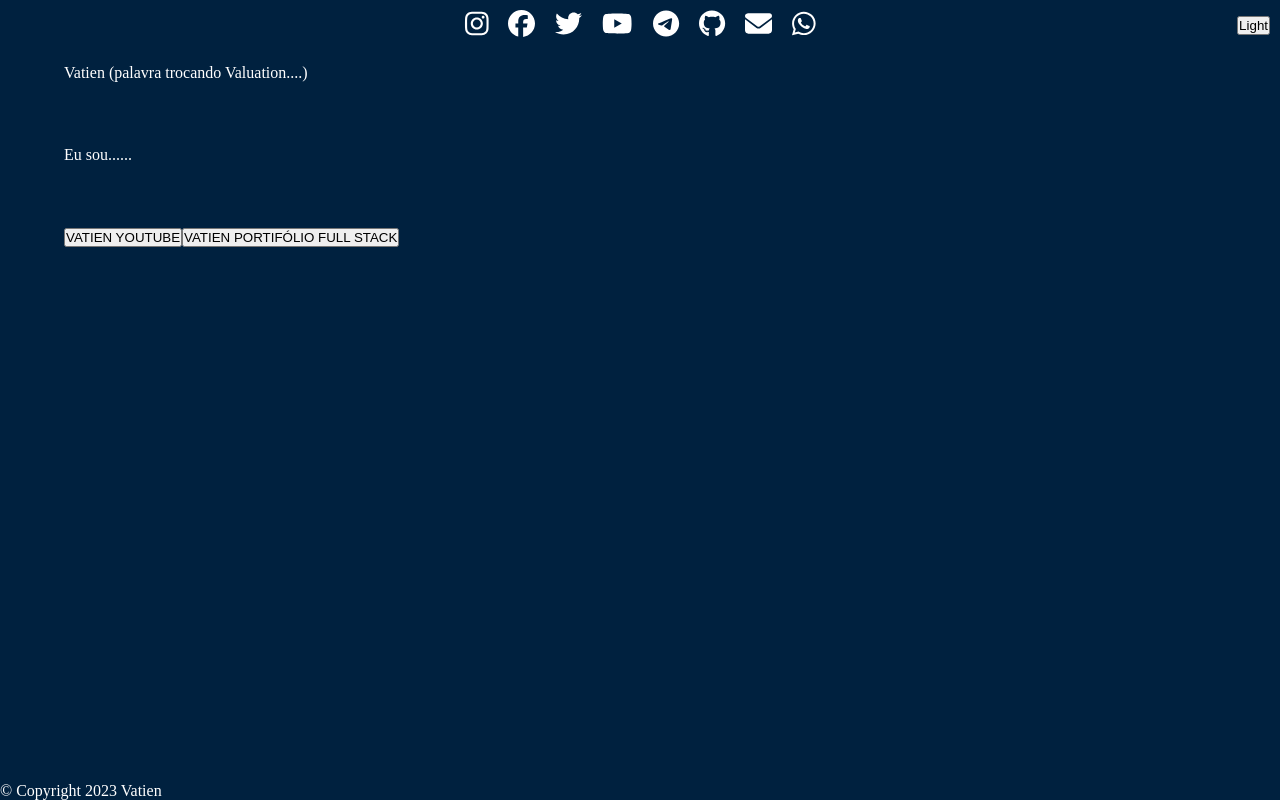
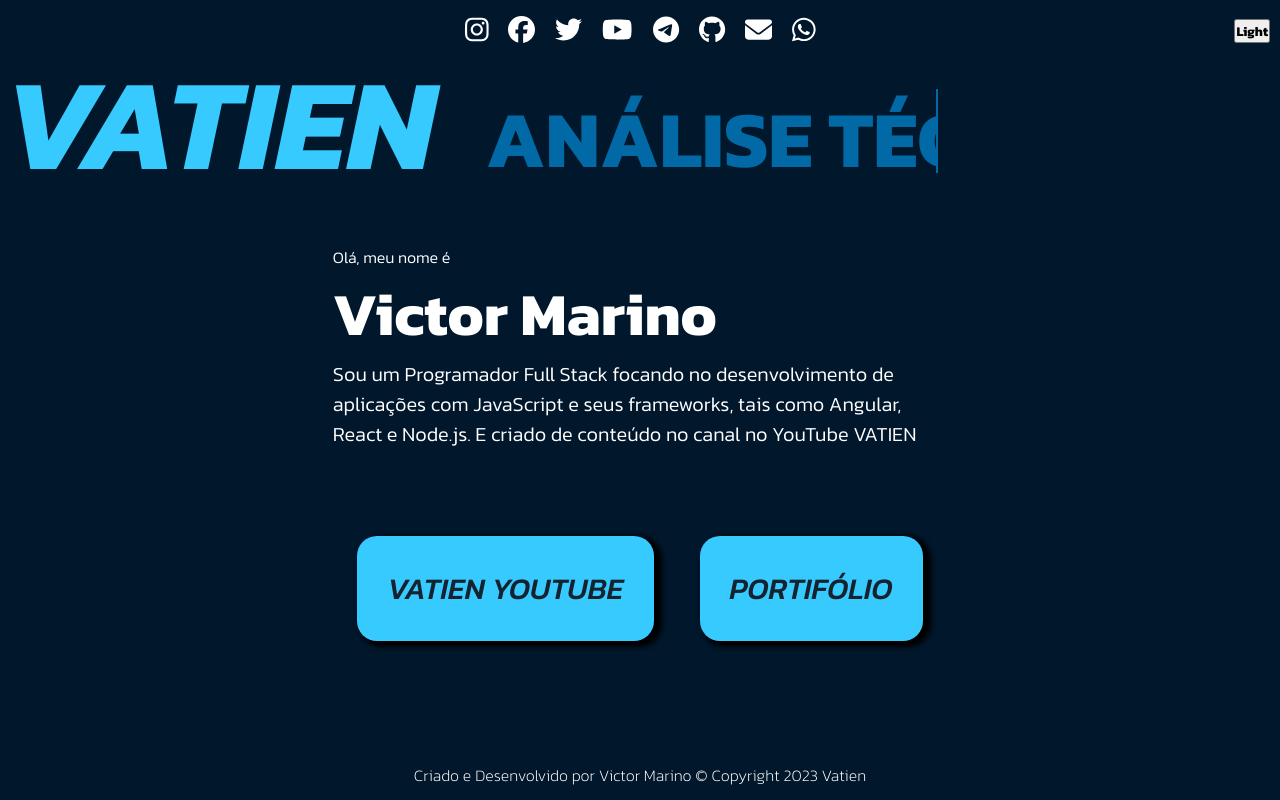
Before and after one commit to vfmarino/portifolioV01, an Angular app: page / in a window 1280 px wide. Built offline with nearby package versions, Linux system fonts and the light colour scheme.

Commit message:
7° Commit - Created Animated Painel

```diff
--- a/src/app/footer/footer.component.css
+++ b/src/app/footer/footer.component.css
@@ -2,4 +2,9 @@
   position: fixed;
   bottom: 0;
   width: 100%;
+  font-weight: 200;
+  display: flex;
+  align-items: center;
+  justify-content: center;
+  margin-bottom: 1%;
 }
--- a/src/app/footer/footer.component.html
+++ b/src/app/footer/footer.component.html
@@ -1 +1,4 @@
-<div class="container">&copy; Copyright 2023 Vatien</div>
+<div class="container">
+  Criado e Desenvolvido por Victor Marino
+  &copy;  Copyright 2023 Vatien
+</div>
--- a/src/app/home/home.component.css
+++ b/src/app/home/home.component.css
@@ -1,13 +1,107 @@
 .container{
-  margin-top: 5%;
+
 }
 
 .cssWordEfect{
+  display:flex;
+  align-items: center;
+  justify-content: center;
+  margin: 2%;
+}
+.cssWordEfect1{
+  display:flex;
+  align-items: center;
+  justify-content: center;
+  margin: 2%;
+}
+.buttons{
+  display:flex;
+  align-items: center;
+  justify-content: center;
   margin: 5%;
 }
-.cssWordEfect1{
-  margin: 5%;
+
+.wrapper{
+  display: inline-flex;
 }
-.buttons{
-  margin: 5%;
+
+.wrapper .static-txt{
+  color: var(--cor-static-txt);
+  font-size: 130px;
+  font-style: italic;
 }
+
+.wrapper .dynamic-txts{
+  margin-left: 50px;
+  margin-top: 5%;
+  height: 100px;
+  line-height: 100px;
+  overflow: hidden;
+
+}
+.wrapper .dynamic-txts li{
+  color: var(--cor-dynamic-txt);
+  list-style: none;
+  font-size: 80px;
+  position: relative;
+  top: 0;
+
+  animation: slide 15s steps(5) infinite;
+}
+
+@keyframes slide{
+  100%{
+   top: -500px;
+  }
+}
+
+.dynamic-txts li span{
+  position: relative;
+
+}
+
+.dynamic-txts li span::after{
+  content: "";
+  position: absolute;
+
+  left: 0;
+  height: 70%;
+  width: 100%;
+  background: var(--cor-bg);
+  border-left: 2px solid var(--cor-dynamic-txt);
+  animation: typing 3s steps(20) infinite;
+}
+
+@keyframes typing{
+  100%{
+    left: 100%;
+    margin: 0 -35px 0 -35px;
+  }
+}
+
+.static-txt1{
+  width: 50%;
+}
+button{
+  color: var(--cor-btn-txt);
+  background: var(--cor-btn-bg);
+  font-size: 30px;
+  font-weight: 500;
+  font-style: italic;
+  padding: 30px;
+  margin: 2%;
+  border: none;
+  border-radius: 20px;
+  box-shadow: 5px 3px 5px 3px var(--cor-preto);
+}
+h4{
+  font-weight: 300;
+  font-size: 16px;
+}
+h2{
+  font-size: 60px;
+}
+h3{
+  font-size: 20px;
+  font-weight: 300;
+}
--- a/src/app/home/home.component.html
+++ b/src/app/home/home.component.html
@@ -1,16 +1,32 @@
 <div class="container">
+  <div class="cssWordEfect">
+    <div class="wrapper">
+      <div class="static-txt">VATIEN</div>
+      <div class="dynamic-txts">
+        <li><span>VALUATION  ..</span></li>
+        <li><span>ANÁLISE TÉCNICA  . .</span></li>
+        <li><span>INVESTIMENTOS   . . </span></li>
+        <li><span>EMPREENDEDORISMO   . .</span></li>
+        <li><span>NOTÍCIAS  ..</span></li>
+      </div>
 
-  <div class="cssWordEfect">
-      Vatien (palavra trocando  Valuation....)
+    </div>
   </div>
 
   <div class="cssWordEfect1">
-    Eu sou......
+    <div class="static-txt1">
+      <h4>Olá, meu nome é</h4>
+      <h2>Victor Marino</h2>
+      <h3>Sou um Programador Full Stack focando no desenvolvimento de aplicações com JavaScript e seus frameworks,
+        tais como Angular, React e Node.js. E criado de conteúdo no canal no YouTube VATIEN </h3>
+    </div>
+
+
   </div>
 
   <div class="buttons">
     <button>VATIEN YOUTUBE</button>
-    <button>VATIEN PORTIFÓLIO FULL STACK</button>
+    <button>PORTIFÓLIO </button>
   </div>
 
 </div>
--- a/src/styles.css
+++ b/src/styles.css
@@ -1,23 +1,32 @@
+@import url('https://fonts.googleapis.com/css2?family=Kanit:ital,wght@0,100;0,200;0,300;0,400;0,500;0,600;0,700;0,800;0,900;1,100;1,200;1,300;1,400;1,500;1,600;1,700;1,800;1,900&display=swap');
 *{
   margin: 0;
   padding: 0;
-
+  font-family: 'Kanit', sans-serif;
+  font-weight: 700;
   --cor-preto: black;
   --cor-branco: white;
-  --cor-bgdark: rgb(0, 33, 63);
-  --cor-bgligth: rgb(17, 137, 248);
+
   --cor-button: rgb(0, 33, 63);
   --cor-buttondark: rgb(6, 79, 173);
+  --cor-static-txt: rgb(55, 202, 255);
+  --cor-dynamic-txt: rgb(0, 105, 166);
 
 }
 
 
 html[data-theme="light"]{
+  --cor-bg: rgb(133, 185, 232);
+  --cor-btn-txt: rgb(83, 129, 172);
+  --cor-btn-bg: rgb(21, 34, 47);
   color: var(--cor-preto);
-  background-color: var(--cor-bgligth);
+  background-color: var(--cor-bg);
 }
 
 html[data-theme="dark"]{
+  --cor-bg: rgb(1, 23, 44);
+  --cor-btn-txt: rgb(21,34,47);
+  --cor-btn-bg: rgb(55,202,255);
   color: var(--cor-branco);
-  background-color: var(--cor-bgdark);
+  background-color: var(--cor-bg);
 }
```
Also changed, not shown: 1 other file (tests, documents, lock files or other folders).
